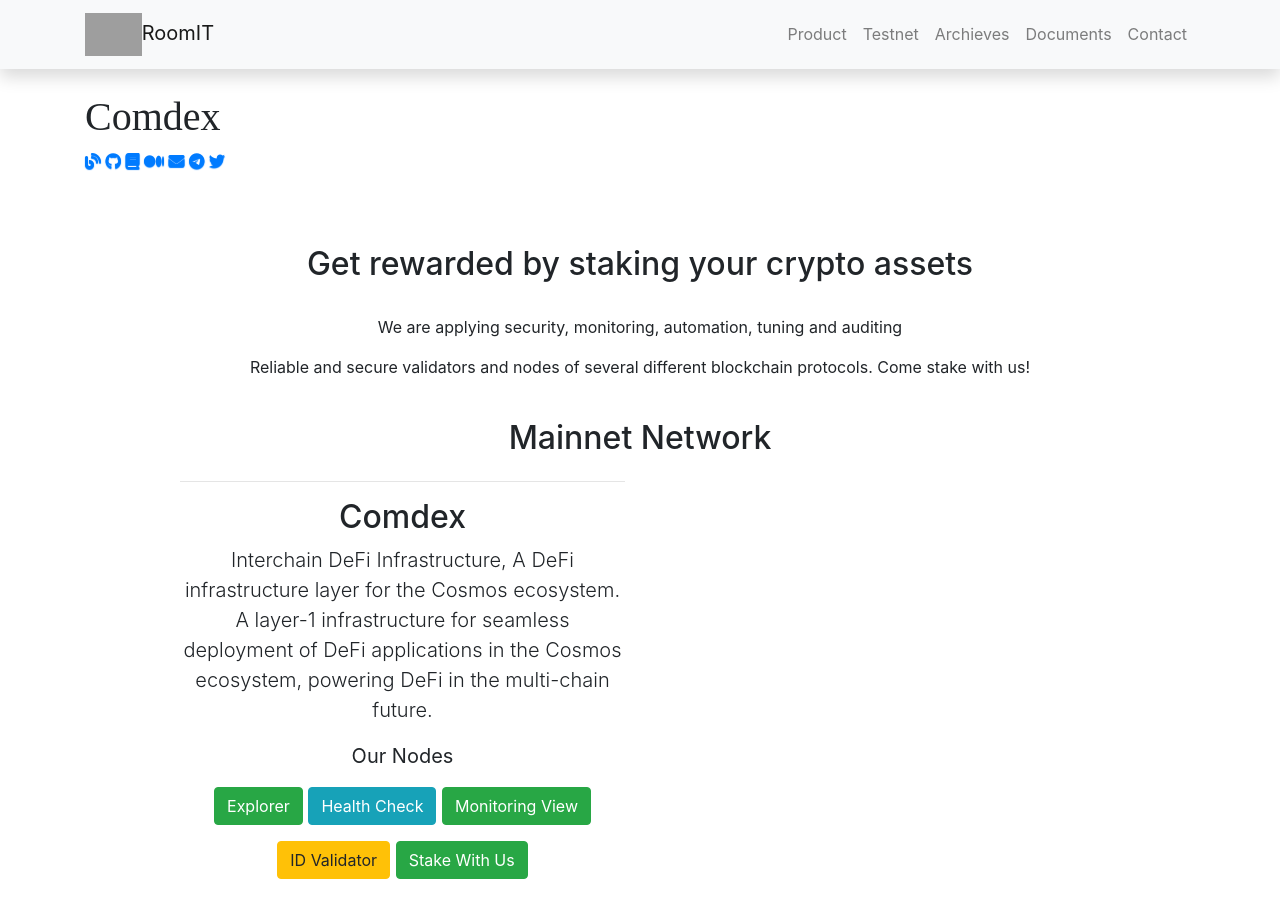
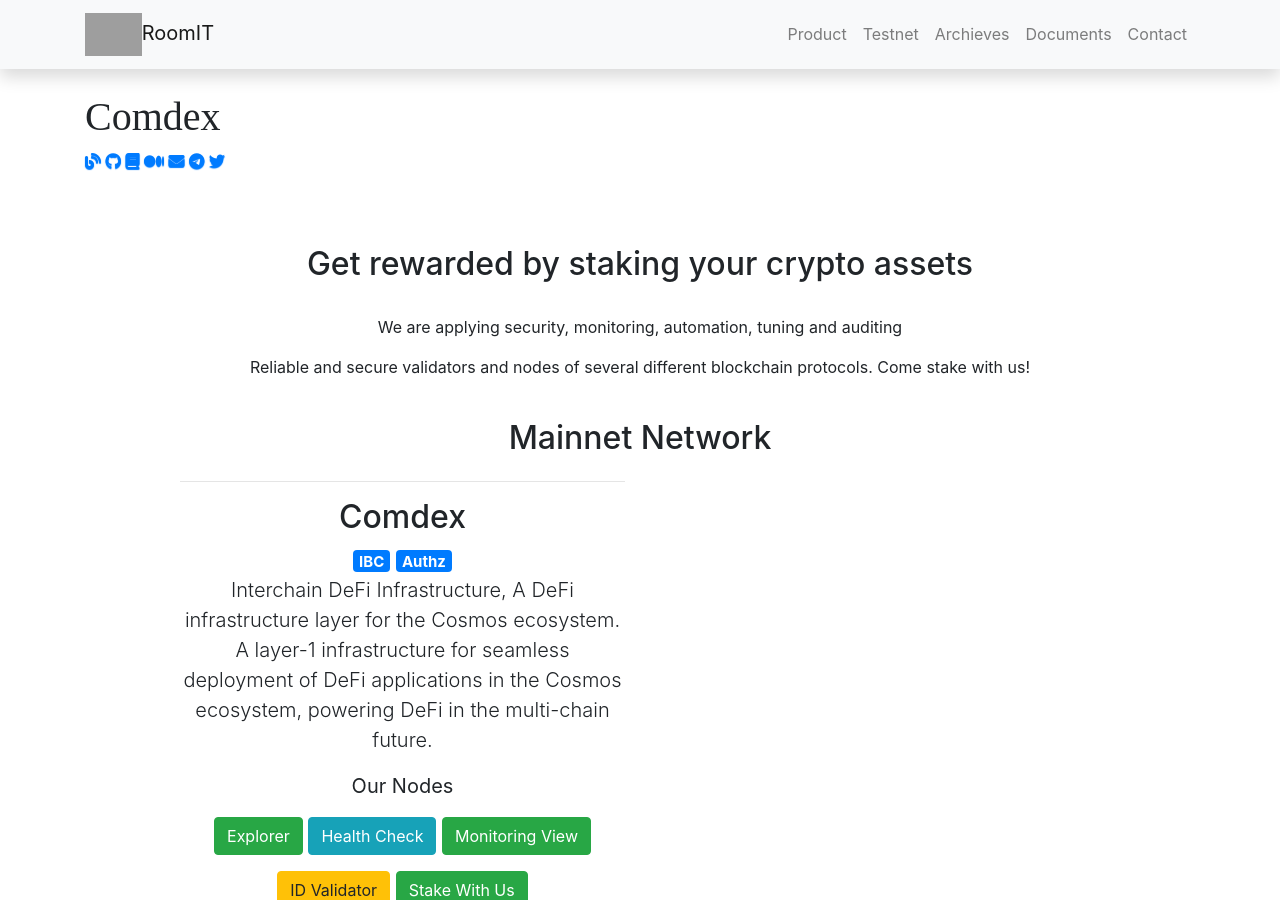
Before and after one commit to roomit-xyz/stake.roomit.xyz, a Jekyll site: the page built from _mainnet/2022-12-21-comdex.markdown, in a window 1280 px wide and 900 px high. Built offline with Jekyll 4.4.1, drawn with Linux system fonts in a browser that asks for light colours; nearby versions of some CDN libraries; library files that are not in the unit come from our copies; grey boxes are pictures that could not be loaded.

Commit message:
add chain comdex

```diff
--- a/_mainnet/2022-12-21-comdex.markdown
+++ b/_mainnet/2022-12-21-comdex.markdown
@@ -5,11 +5,10 @@
 title: Comdex<br>
 description: |
 ---
-<!-- <div class="col-8">
+<div class="col-8">
 <span class="badge badge-primary" aria-label="Gravity <=> Osmosis" data-balloon-pos="up">IBC</span>
-<span class="badge badge-primary" aria-label="Gravity <=> Ethereum" data-balloon-pos="up">Relayer</span>
 <span class="badge badge-primary" aria-label="Auto Compound" data-balloon-pos="up">Authz</span>
-</div> -->
+</div>
 
 Interchain DeFi Infrastructure, A DeFi infrastructure layer for the Cosmos ecosystem. A layer-1 infrastructure for seamless deployment of DeFi applications in the Cosmos ecosystem, powering DeFi in the multi-chain future.
 
```
